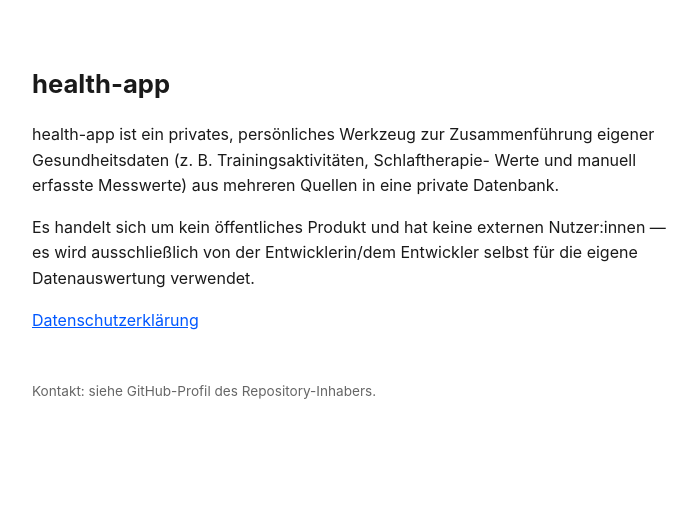
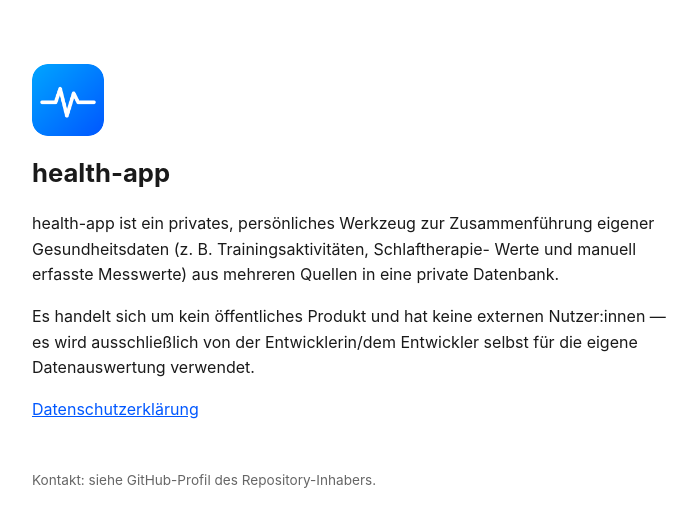
Before and after one commit to grzbielok/health-sync-pages, a plain HTML site: page index.html in a window 1280 px wide. Shown: the whole page, without its empty margins (288-985 px from the left). Drawn offline with Linux system fonts and the light colour scheme.

Commit message:
Logo auf Startseite und Datenschutzseite ergänzen

```diff
--- a/index.html
+++ b/index.html
@@ -9,9 +9,11 @@
   h1 { font-size: 1.6rem; }
   footer { margin-top: 3rem; font-size: 0.85rem; color: #666; }
   a { color: #0057FF; }
+  .logo { width: 72px; height: 72px; border-radius: 16px; margin-bottom: 1rem; display: block; }
 </style>
 </head>
 <body>
+  <img src="logo.png" alt="health-app Logo" class="logo">
   <h1>health-app</h1>
   <p>
     health-app ist ein privates, persönliches Werkzeug zur Zusammenführung
```
Also changed, not shown: privacy.html (+2 -0 lines), logo.png (added).
